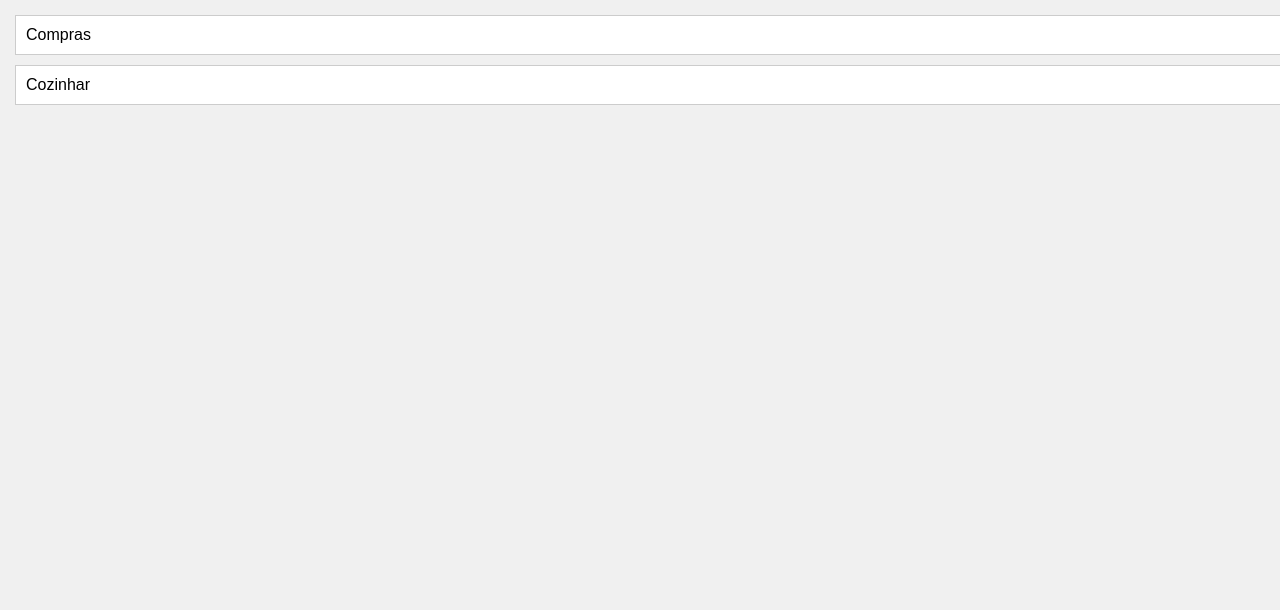
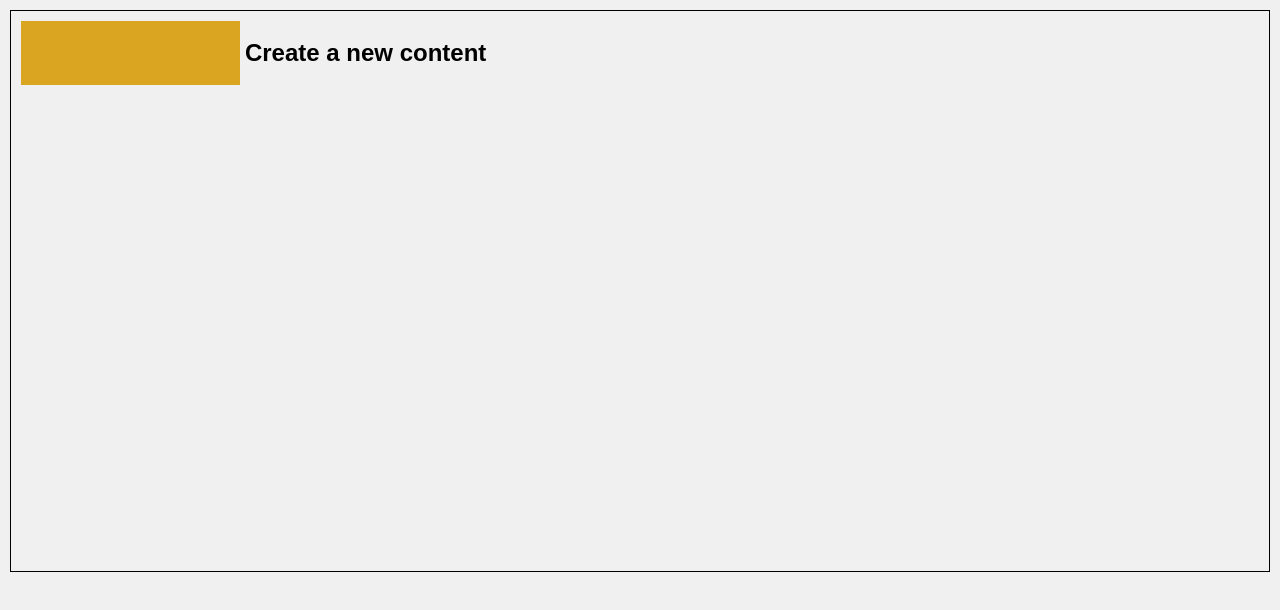
Before and after one commit to kailera/step-by-step, a plain HTML site: page index.html in a window 1280 px wide. Drawn offline with Linux system fonts and the light colour scheme.

Commit message:
refactor app

```diff
--- a/index.html
+++ b/index.html
@@ -1,33 +1,26 @@
 <!DOCTYPE html>
-<html lang="pt-br">
+<html lang="en">
   <head>
     <meta charset="UTF-8" />
     <meta name="viewport" content="width=device-width, initial-scale=1.0" />
+    <title>Step-By-Step</title>
     <link rel="stylesheet" href="styles.css" />
-    <title>Step-by-Step App</title>
   </head>
   <body>
     <div class="wrapper">
-      <div class="steps-container">
-        <h2 id="activity-title"></h2>
-        <ul id="step-list"></ul>
+      <div class="show-steps">
+        <div class="card">
+          <div
+            class="card-color"
+            id="checkboxDiv"
+            onclick="toogleCheckbox()"
+          ></div>
+          <div class="card-content">
+            <h2>Create a new content</h2>
+          </div>
+        </div>
       </div>
-      <!-- Atualize a estrutura da atividade-list para incluir títulos e passos -->
-      <div class="activity-list">
-        <div
-          class="activity"
-          onclick="showSteps( 'Compras', ['Leite', 'Arroz', 'Comida'])"
-        >
-          Compras
-        </div>
-        <div
-          class="activity"
-          onclick="showSteps('Cozinhar', ['Preparar ingredientes', 'Cozinhar', 'Servir'])"
-        >
-          Cozinhar
-        </div>
-        <!-- Adicione mais atividades conforme necessário -->
-      </div>
+      <div class="show-activities"></div>
     </div>
     <script src="script.js"></script>
   </body>
--- a/script.js
+++ b/script.js
@@ -1,80 +1,10 @@
-// Adicione estas funções ao seu script.js
+isChecked = false;
 
-function showSteps(activityTitle, steps) {
-    const stepsContainer = document.querySelector('.steps-container');
-    const activityList = document.querySelector('.activity-list');
+function toogleCheckbox() {
+  isChecked = !isChecked;
 
-    // Exibir os passos da atividade selecionada na parte inferior
-   stepsContainer.innerHTML = `<h2 id="activity-title">${activityTitle}</h2>
-                                <ul id="step-list">
-                                    ${steps.map((step, index) => `<li><input type="checkbox" id="step-${index + 1}" ${getCompletionStatus(activityTitle, index + 1)} onchange="toggleCompletion('${activityTitle}', ${index + 1})"> <label for="step-${index + 1}">${step}</label></li>`).join('')}
-                                </ul>`;
-
-
-    // Verificar se todos os passos estão marcados
-    if (areAllStepsCompleted(activityTitle)) {
-
-        markActivityCompleted(activityTitle);
-    } else {
-        unmarkActivityCompleted();
-    }
-
-    // Mostrar os passos na parte superior
-    stepsContainer.classList.add('active');
-    activityList.classList.remove('active');
+  const CheckboxDiv = document.getElementById("checkboxDiv");
+  isChecked
+    ? (CheckboxDiv.style.backgroundColor = "lightgreen")
+    : (CheckboxDiv.style.backgroundColor = "goldenrod");
 }
-
-function toggleCompletion(activityTitle, stepIndex) {
-    const checkbox = document.getElementById(`step-${stepIndex}`);
-    const label = document.querySelector(`label[for="step-${stepIndex}"]`);
-
-    if (checkbox.checked) {
-        label.style.textDecoration = 'line-through';
-    } else {
-        label.style.textDecoration = 'none';
-    }
-
-    // Salvar o estado no localStorage
-    localStorage.setItem(`${activityTitle}-${stepIndex}`, checkbox.checked);
-
-    // Verificar se todos os passos estão marcados
-    if (areAllStepsCompleted(activityTitle)) {
-	console.log('as 3 estao marcadas!');
-        markActivityCompleted(activityTitle);
-    } else {
-        unmarkActivityCompleted(activityTitle);
-    }
-}
-
-function getCompletionStatus(activityTitle, stepIndex) {
-    // Obter o estado do localStorage
-    const completionStatus = localStorage.getItem(`${activityTitle}-${stepIndex}`);
-
-    // Retornar a string correspondente ao estado salvo
-    return completionStatus === 'true' ? 'checked' : '';
-}
-
-function areAllStepsCompleted(activityTitle) {
-    // Verificar se todos os passos estão marcados
-    const steps = document.querySelectorAll(`input[type="checkbox"][id^="${activityTitle}-"]`);
-    return Array.from(steps).every(step => step.checked);
-}
-
-function markActivityCompleted(activityTitle) {
-   // Adicionar estilo especial à atividade específica na parte inferior do wrapper
-   const completedActivity = document.querySelector(`.activity-list .activity[data-title="${activityTitle}"]`);
-    console.log(completedActivity);
-   if (completedActivity) {
-       completedActivity.style.textDecoration = 'line-through';
-       completedActivity.style.backgroundColor = '#f5f5f5'; // Cor de fundo alterada
-       completedActivity.style.filter = 'blur(2px)'; // Pequeno desfoque
-   }
-}
-
-function unmarkActivityCompleted() {
-    // Remover estilo especial da atividade na parte inferior do wrapper
-    const activityList = document.querySelector('.activity-list');
-    activityList.style.textDecoration = 'none';
-    activityList.style.backgroundColor = 'inherit';
-    activityList.style.filter = 'none';
-}
--- a/styles.css
+++ b/styles.css
@@ -6,36 +6,37 @@ body {
 }
 
 .wrapper {
-    width: 100%;
+  max-width: 100%;
   height: 100vh;
+  margin: 10px;
   display: flex;
   flex-direction: column;
   justify-content: space-between;
-    padding: 10px; /* Adicionando uma pequena margem nas laterais */
 }
 
-.steps-container {
-    flex: 2; /* 67% do espaço disponível */
-    background-color: #fff;
-    border: 1px solid #ccc;
-    padding: 10px;
-    display: none;
+.show-steps {
+  height: 70vh;
+  border: 1px solid black;
+  display: flex;
+  flex-direction: column;
+  justify-content: space-between;
 }
 
-.steps-container.active {
-    display: block;
+.card {
+  width: 87%;
+  height: 8vh;
+  margin: 10px;
+  display: flex;
 }
+.card-color {
+  width: 20%;
+  height: auto;
+  background-color: goldenrod;
+  cursor: pointer;
 
-.activity-list {
-    flex: 1; /* 33% do espaço disponível */
+}
+.card-content {
+  padding-left: 5px;
   display: flex;
-    flex-direction: column;
+  align-items: center;
 }
-
-.activity {
-    background-color: #fff;
-    border: 1px solid #ccc;
-    padding: 10px;
-    margin: 5px;
-    cursor: pointer;
-}
```
Lines whose indentation alone changed are shown as unchanged.
